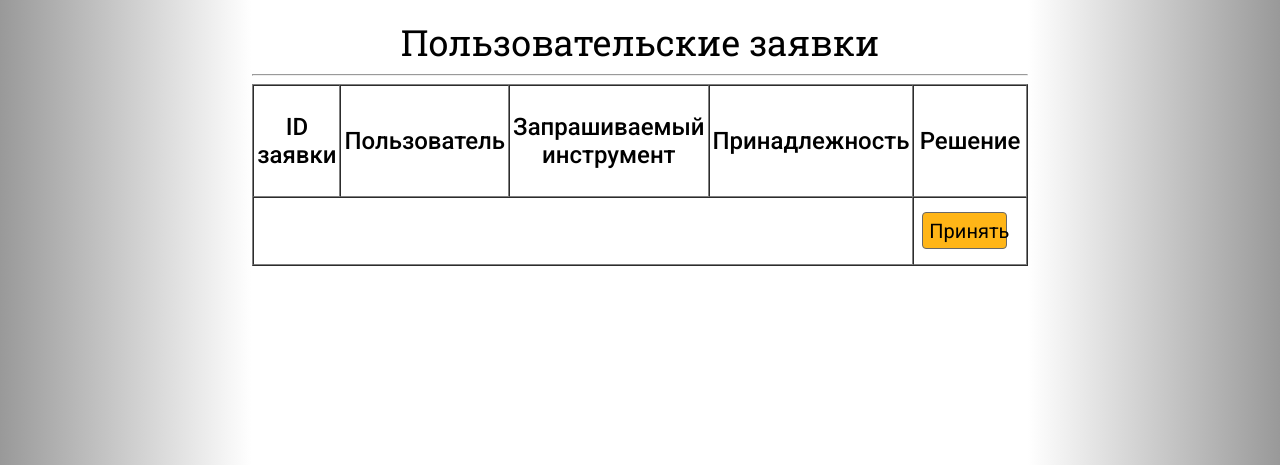
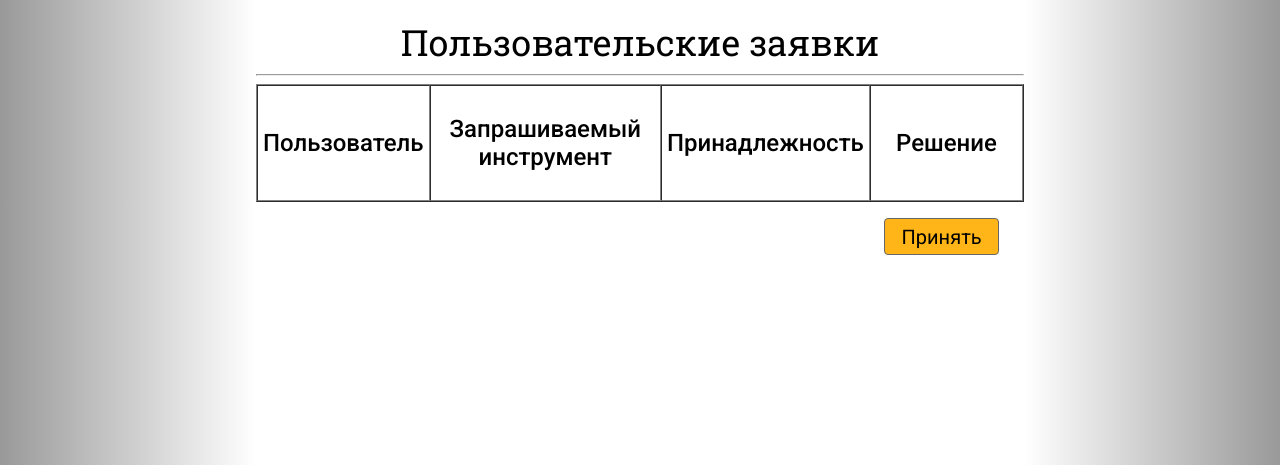
Before and after one commit to Revachol-sport-club/predprof-case-5, a Django app: page /applications/admin in a window 1280 px wide. Shown: the part 53-518 px from the top of the page. Run offline with Django 5.2, Linux system fonts and the light colour scheme; data comes from the database, SQL or seed files in the repository; data that the repository does not hold is empty.

Commit message:
Add files via upload

```diff
--- a/applications/templates/applications.html
+++ b/applications/templates/applications.html
@@ -47,7 +47,7 @@
                             <td width="50%" valign="top">
                                 <p align="center" class="Logo-text">Мои заявки</p>
                                 <hr>
-                                <table width="100%" border="1" cellpadding="3" cellspacing="0">
+                                <table width="100%" border="1" cellpadding="5" cellspacing="0">
                                     <tr>
                                         <td><p align="center" class="table-heading">ID заявки</p></td>
                                         <td><p align="center" class="table-heading">Название инструмента</p></td>
--- a/applications/templates/applications_admin.html
+++ b/applications/templates/applications_admin.html
@@ -45,18 +45,16 @@
                 <p align="center" class="Logo-text">Пользовательские заявки</p>
                 <hr>
                     <form method="POST"> {% csrf_token %}
-                        <table width="100%" cellpadding="3" cellspacing="0" border="1">
+                        <table width="100%" cellpadding="5" cellspacing="0" border="1">
                             <tr>
-                                <td><p align="center" class="table-heading">ID заявки</p></td>
                                 <td><p align="center" class="table-heading">Пользователь</p></td>
                                 <td><p align="center" class="table-heading">Запрашиваемый инструмент</p></td>
                                 <td><p align="center" class="table-heading">Принадлежность</p></td>
-                                <td width="16%"><p align="center" class="table-heading">Решение</p></td>
+                                <td width="20%"><p align="center" class="table-heading">Решение</p></td>
                             </tr>
 
                             {% for i in applications_data %}
                                 <tr>
-                                    <td><p class="table-text">{{i.0}}</p></td>
                                     <td><p class="table-text">{{i.1}}</p></td>
                                     <td><p class="table-text">{{i.2}}</p></td>
                                     <td><p class="table-text">{{i.3}}</p></td>
@@ -67,8 +65,10 @@
                                     </td>
                                 </tr>
                             {% endfor %}
+                        </table>
+                        <table width="100%" cellpadding="5" cellspacing="0">
                             <tr>
-                                <td colspan="4"></td>
+                                <td colspan="4" width="80%"></td>
                                 <td align="center"><button class="form-standart-button" type="submit" style="width: 80%;">Принять</button></td>
                             </tr>
                         </table>
```
